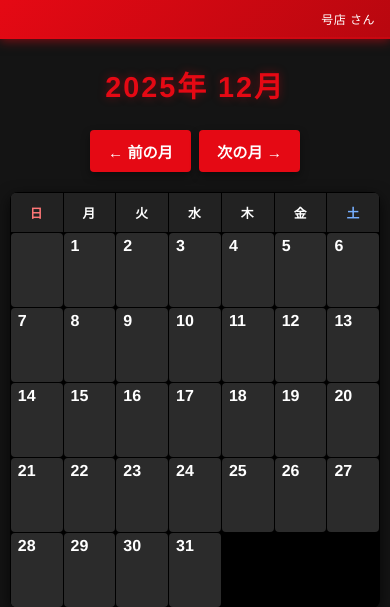
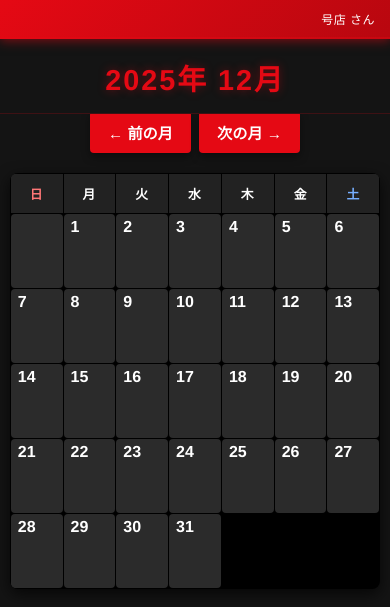
Before and after one commit to Manankimodo/ayosuya, a Flask app: template sotuken/templates/calendar.html in a window 390 px wide. Shown: the top 607 px of the page. Run offline with Flask 3, Linux system fonts and the light colour scheme; the template is opened without the code that fills it, so the values that code supplies are empty; parts of the project's set-up code (start-up, migrations or seed data) failed here and were passed over.

Commit message:
少しCSS変えた

```diff
--- a/sotuken/static/css/calendar.css
+++ b/sotuken/static/css/calendar.css
@@ -41,20 +41,22 @@ body {
 /* タイトル (h1) - ロゴ風に強調 */
 h1 {
     font-size: 2.5rem;
-    margin: 30px 0 25px;
+    margin: 0;
+    padding: 20px 0;
     color: #E50914;
     letter-spacing: 3px;
     font-weight: 700;
     text-shadow: 0 0 10px rgba(229, 9, 20, 0.4);
+    position: sticky;
+    top: 48px; /* user-infoの高さ分下に配置 */
+    background: #141414;
+    z-index: 99;
+    border-bottom: 1px solid rgba(229, 9, 20, 0.2);
 }
 
 /* 月と年の表示を固定 */
 #monthYear {
-    position: sticky;
-    top: 60px; /* user-infoの下に配置 */
-    padding: 10px 0;
-    background: #141414;
-    z-index: 10;
+    /* h1に統合されたため個別のスタイルは不要 */
 }
 
 /* === 月切り替えボタン === */
@@ -521,13 +523,13 @@ h1 {
 
     h1 {
         font-size: 1.8rem;
-        margin-top: 15px;
-        margin-bottom: 15px;
+        padding: 15px 0;
         letter-spacing: 2px;
+        top: 42px; /* スマホ用user-infoの高さに合わせる */
     }
 
     #monthYear {
-        top: 42px;
+        /* h1に統合 */
     }
 
     .month-switch {
```
